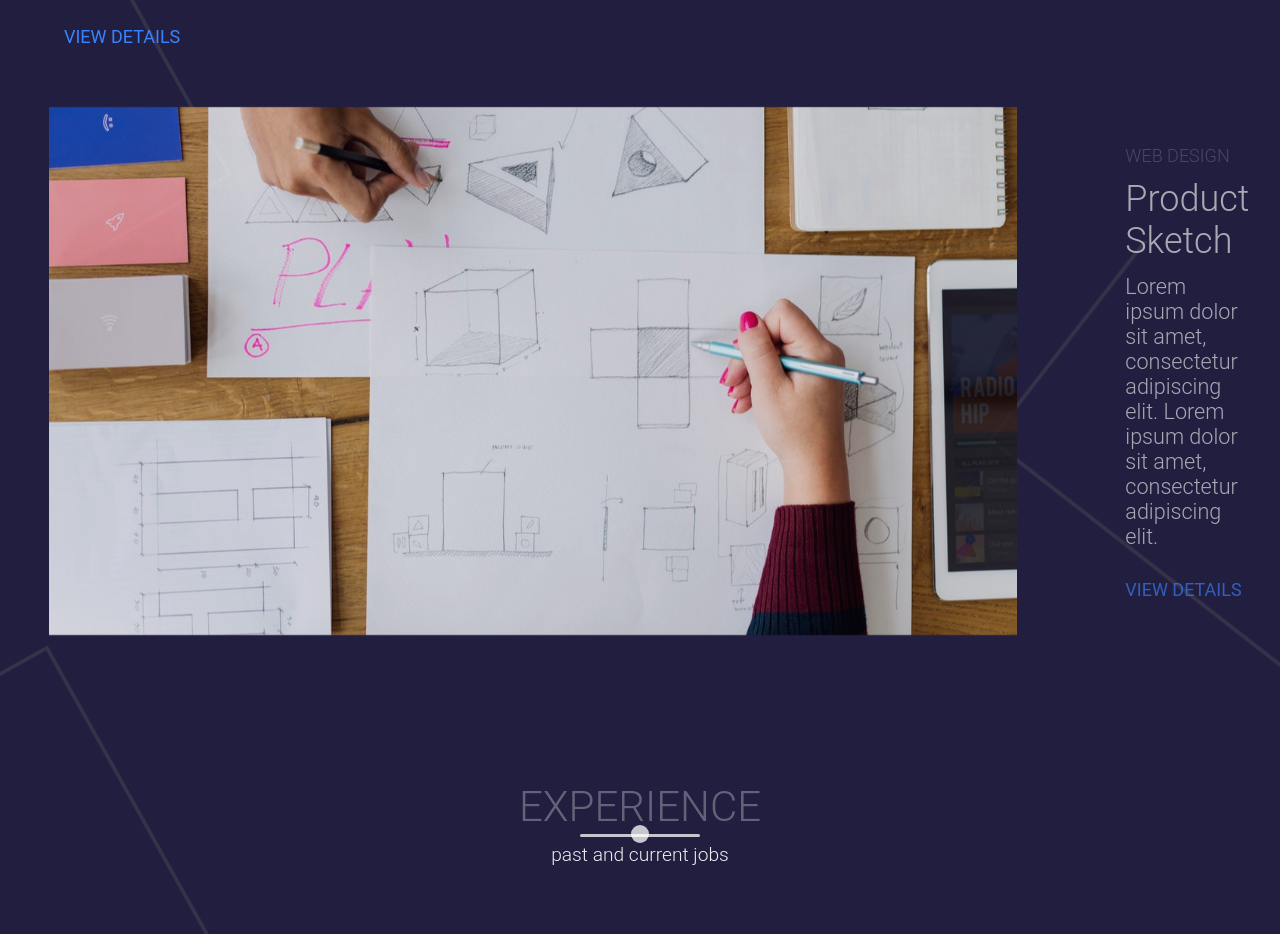
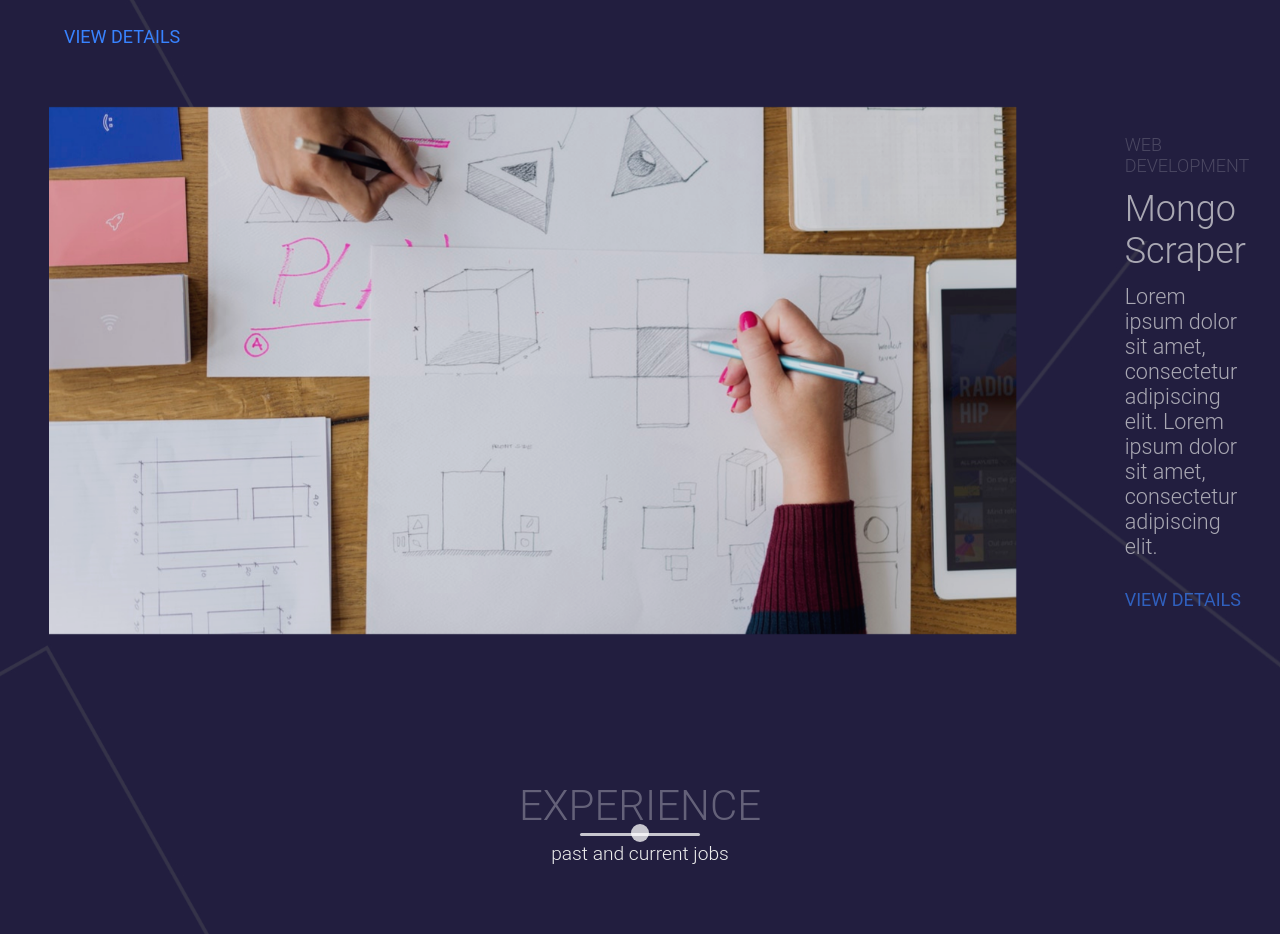
Before and after one commit to bianca4slc/Final-Portfolio, a plain HTML site: page index.html in a window 1280 px wide. Shown: the part 3759-4693 px from the top of the page. Drawn offline with nearby package versions, Linux system fonts and the light colour scheme; a web font is replaced by a local one.

Commit message:
added mongo scraper to portfolio

```diff
--- a/index.html
+++ b/index.html
@@ -155,7 +155,7 @@
             Facial Recognition software for determining if workers have appropriate PPE.
             Demonstrates use of Ajax API calls. Made with HTML, CSS and Javascipt.
           </p>
-          <a href="https://sobernheim-d.github.io/Project1/" class="cta">View Details</a>
+          <a href="https://sobernheim-d.github.io/Project1/" target="_blank" class="cta">View Details</a>
         </div>
 
       </div>
@@ -167,7 +167,7 @@
             Social media project with Sign up and login features allowing the user to create a blog post - Hoot, or an instant message - Holla.
             Utilizes Javascipt, jquery, Node, Mysql, ORM, PassPort, Sequelize & Express.
           </p>
-          <a href="https://pure-peak-54891.herokuapp.com/login" class="cta">View Details</a>
+          <a href="https://pure-peak-54891.herokuapp.com/login" target="_blank" class="cta">View Details</a>
         </div>
         <div class="portfolio-img" data-aos="fade-left" data-aos-delay="1200">
           <img src="images/portitem2.jpeg" alt="">
@@ -178,13 +178,13 @@
           <img src="images/portitem3.jpeg" alt="">
         </div>
         <div class="portfolio-description" data-aos="fade-left" data-aos-delay="1800">
-          <h6>web Design</h6>
-          <h1>Product Sketch</h1>
+          <h6>Web Development</h6>
+          <h1>Mongo Scraper</h1>
           <p>
             Lorem ipsum dolor sit amet, consectetur adipiscing elit.
             Lorem ipsum dolor sit amet, consectetur adipiscing elit.
           </p>
-          <a href="#" class="cta">View Details</a>
+          <a href="https://mongo-hw-assignment.herokuapp.com/" target="_blank" class="cta">View Details</a>
         </div>
       </div>
     </div>
```
